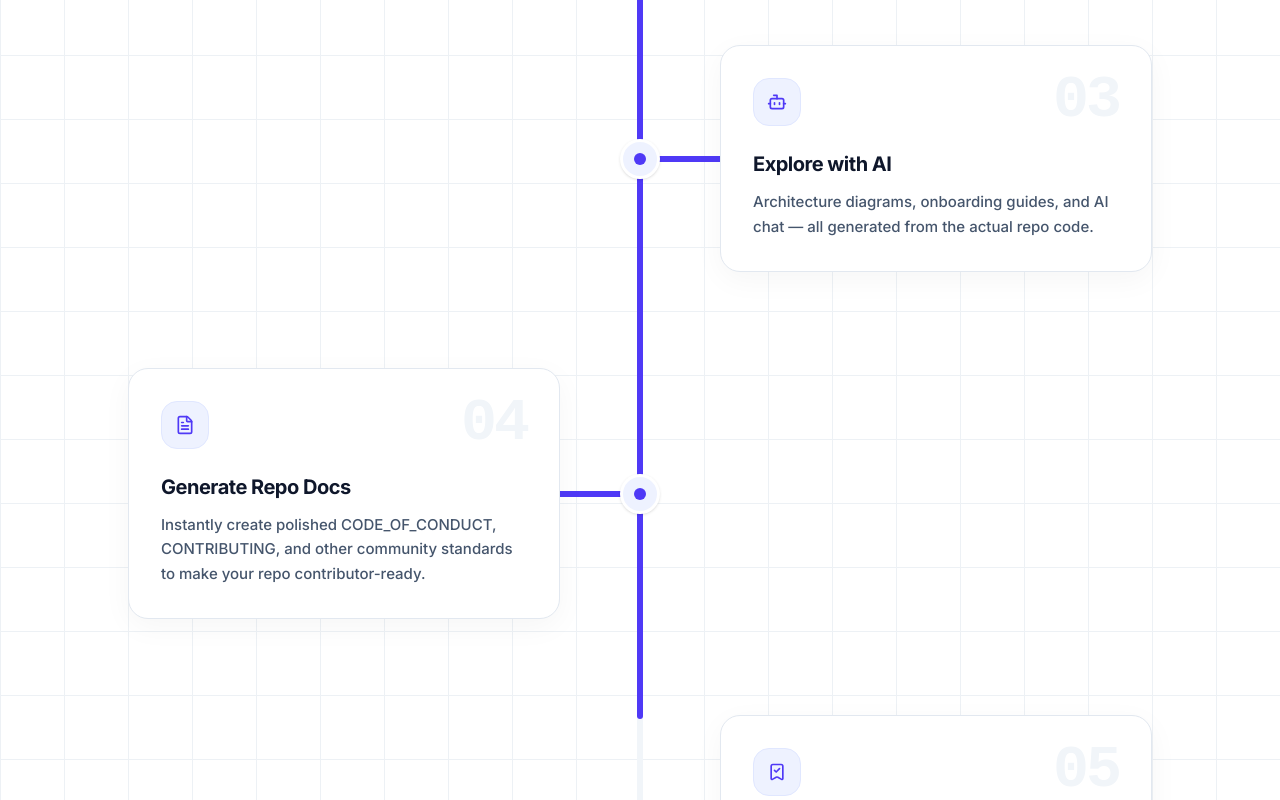
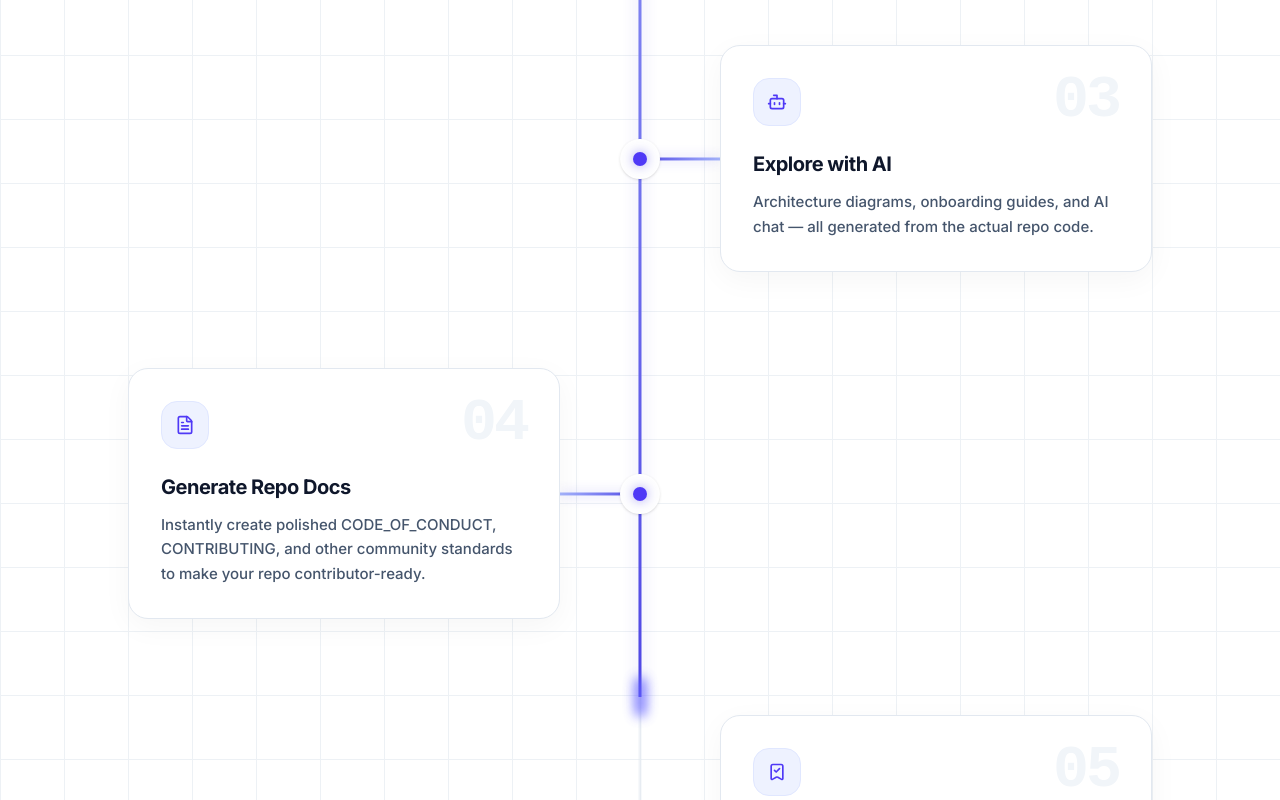
Before and after one commit to Sparkyyy45/Repo-Sage, a Next.js app: page / in a window 1280 px wide. Shown: the part 3200-4000 px from the top of the page. Built offline with nearby package versions, Linux system fonts and the light colour scheme; no server answers.

Commit message:
Super enhance pipe animation with glowing effects and dynamic gradients

```diff
--- a/components/landing/how-it-works.tsx
+++ b/components/landing/how-it-works.tsx
@@ -87,12 +87,19 @@ export function HowItWorks() {
         </motion.div>
 
         <div className="relative mx-auto max-w-5xl pb-16" ref={containerRef}>
-          {/* Animated Central Line - Thick "Road" structure */}
-          <div className="absolute left-6 md:left-1/2 top-4 bottom-4 w-1.5 bg-slate-100 rounded-full transform md:-translate-x-1/2 hidden md:block z-0">
+          {/* Animated Central Line - Professional Pipe structure */}
+          <div className="absolute left-6 md:left-1/2 top-4 bottom-12 w-[3px] bg-slate-200/50 transform md:-translate-x-1/2 hidden md:block z-0">
             <motion.div
-              className="absolute top-0 left-0 right-0 bg-indigo-600 w-full rounded-full origin-top"
-              style={{ height: lineHeight }}
-            />
+              className="absolute top-0 left-0 right-0 w-full origin-top"
+              style={{
+                height: lineHeight,
+                background: "linear-gradient(to bottom, #a5b4fc, #4f46e5)",
+                boxShadow: "0 0 15px rgba(79, 70, 229, 0.3)"
+              }}
+            >
+              {/* Glowing tip representing current scroll progress */}
+              <div className="absolute bottom-0 left-1/2 -translate-x-1/2 translate-y-1/2 w-3 h-10 bg-indigo-500 rounded-full blur-[6px] opacity-80" />
+            </motion.div>
           </div>
 
           <motion.div
@@ -117,18 +124,22 @@ export function HowItWorks() {
                   <div className={`w-full md:w-1/2 flex relative ${isEven ? "md:justify-start md:pl-20 order-3" : "md:justify-end md:pr-20 order-1"}`}>
 
                     {/* Horizontal Connector Branch - High visibility road */}
-                    <div className={`absolute top-1/2 h-1.5 w-20 bg-slate-100 hidden md:block z-10 ${isEven ? 'left-0 origin-left' : 'right-0 origin-right'} -translate-y-1/2`}>
+                    <div className={`absolute top-1/2 h-[3px] w-20 bg-slate-200/50 hidden md:block z-10 ${isEven ? 'left-0 origin-left' : 'right-0 origin-right'} -translate-y-1/2`}>
                       <motion.div
-                        className={`h-full w-full bg-indigo-600`}
+                        className={`h-full w-full`}
+                        style={{
+                          background: isEven ? "linear-gradient(to right, #4f46e5, #a5b4fc)" : "linear-gradient(to left, #4f46e5, #a5b4fc)",
+                          boxShadow: "0 0 12px rgba(79, 70, 229, 0.3)"
+                        }}
                         initial={{ scaleX: 0 }}
                         whileInView={{ scaleX: 1 }}
                         viewport={{ once: true, margin: "-100px" }}
-                        transition={{ duration: 0.5, delay: 0.2, ease: [0.22, 1, 0.36, 1] }}
+                        transition={{ duration: 0.5, delay: 0.15, ease: [0.22, 1, 0.36, 1] }}
                       />
                     </div>
 
                     {/* Vercel/Notion Style Card */}
-                    <div className="relative w-full max-w-[440px] rounded-2xl border border-slate-200 bg-white p-8 shadow-[0_8px_30px_rgb(0,0,0,0.04)] hover:shadow-[0_8px_30px_rgb(0,0,0,0.08)] transition-all duration-300 text-left z-20 hover:-translate-y-1">
+                    <div className="relative w-full max-w-[440px] rounded-2xl border border-slate-200 bg-white p-8 shadow-[0_8px_30px_rgb(0,0,0,0.04)] hover:shadow-[0_8px_30px_rgb(0,0,0,0.08)] transition-all duration-300 text-left z-20 hover:-translate-y-1 group-hover/step:border-indigo-200">
 
                       {/* Subtle, sharp typography background number */}
                       <span className="absolute top-6 right-8 font-mono text-6xl font-bold text-slate-100 select-none pointer-events-none tracking-tighter">
@@ -148,11 +159,11 @@ export function HowItWorks() {
                   </div>
 
                   {/* Center Node - Clean, elegant junction */}
-                  <div className="absolute left-6 md:left-1/2 top-8 md:top-1/2 flex size-10 items-center justify-center rounded-full border-[3px] border-white bg-indigo-50 shadow-sm transform md:-translate-x-1/2 md:-translate-y-1/2 z-30 hidden md:flex">
+                  <div className="absolute left-6 md:left-1/2 top-8 md:top-1/2 flex size-10 items-center justify-center rounded-full border-[3px] border-white bg-white shadow-sm transform md:-translate-x-1/2 md:-translate-y-1/2 z-30 hidden md:flex">
                     <motion.div
-                      className="size-3 rounded-full bg-indigo-600"
-                      initial={{ scale: 0 }}
-                      whileInView={{ scale: 1 }}
+                      className="size-3.5 rounded-full bg-indigo-600"
+                      initial={{ scale: 0, boxShadow: "0 0 0px rgba(79,70,229,0)" }}
+                      whileInView={{ scale: 1, boxShadow: "0 0 12px rgba(79,70,229,0.5)" }}
                       viewport={{ once: true, margin: "-100px" }}
                       transition={{ type: "spring", stiffness: 300, damping: 20, delay: 0.1 }}
                     />
```
